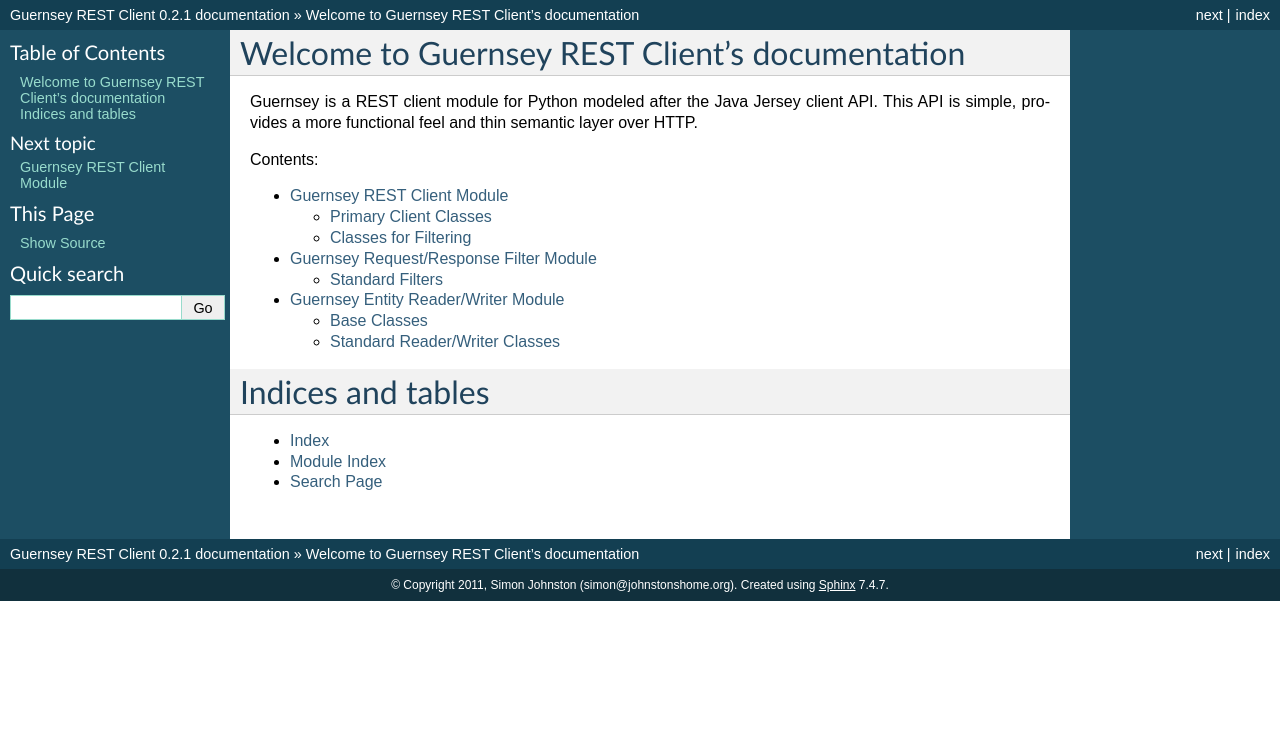
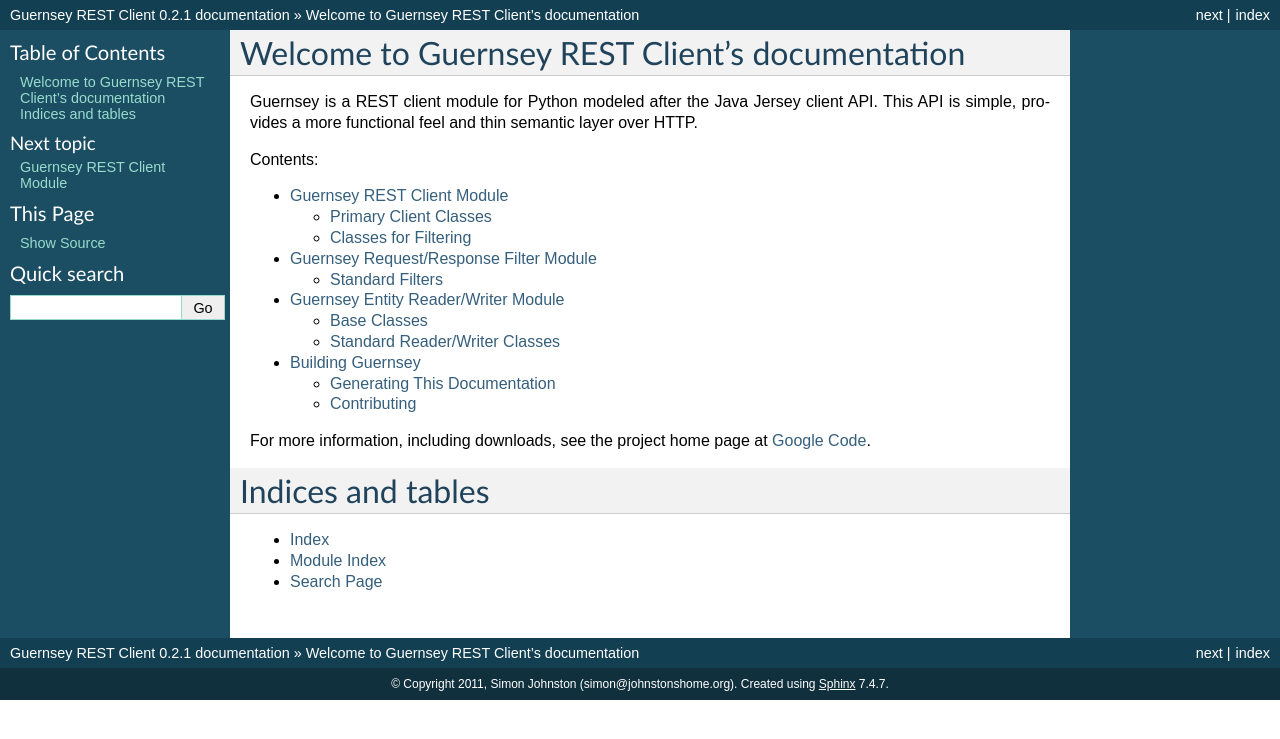
Before and after one commit to johnstonskj/guernsey, a Sphinx documentation site: the page built from doc/index.rst, in a window 1280 px wide. Shown: the top 739 px of the page. Built offline with Sphinx 7.4.7, drawn with Linux system fonts in a browser that asks for light colours.

Commit message:
Added new documentation for building and contributing, this is an expanded version of the README.txt file.

```diff
--- a/doc/index.rst
+++ b/doc/index.rst
@@ -19,6 +19,11 @@
    filters
    entities
 
+   building
+
+For more information, including downloads, see the project home page
+at `Google Code <http://code.google.com/p/guernsey/>`_.
+
 Indices and tables
 ==================
 
```
Also changed, not shown: doc/building.rst (added, +45 -0 lines).
